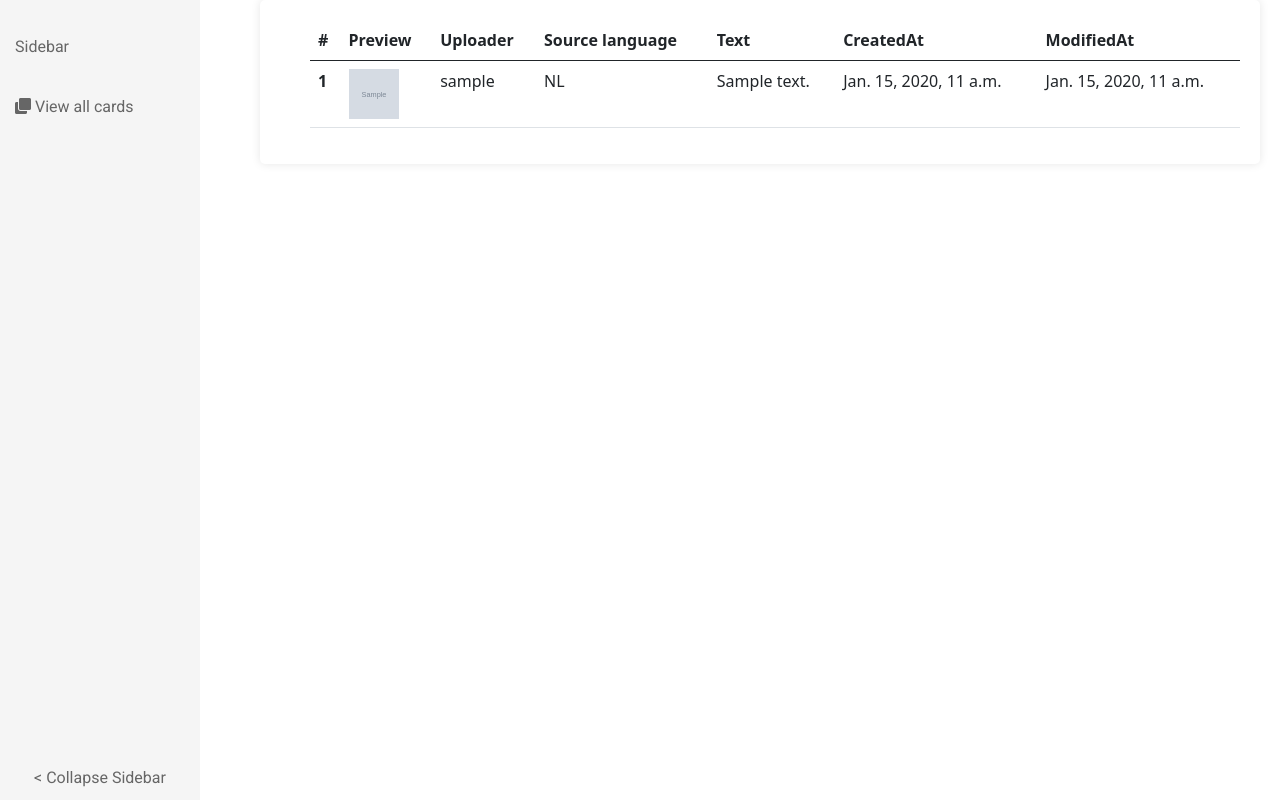
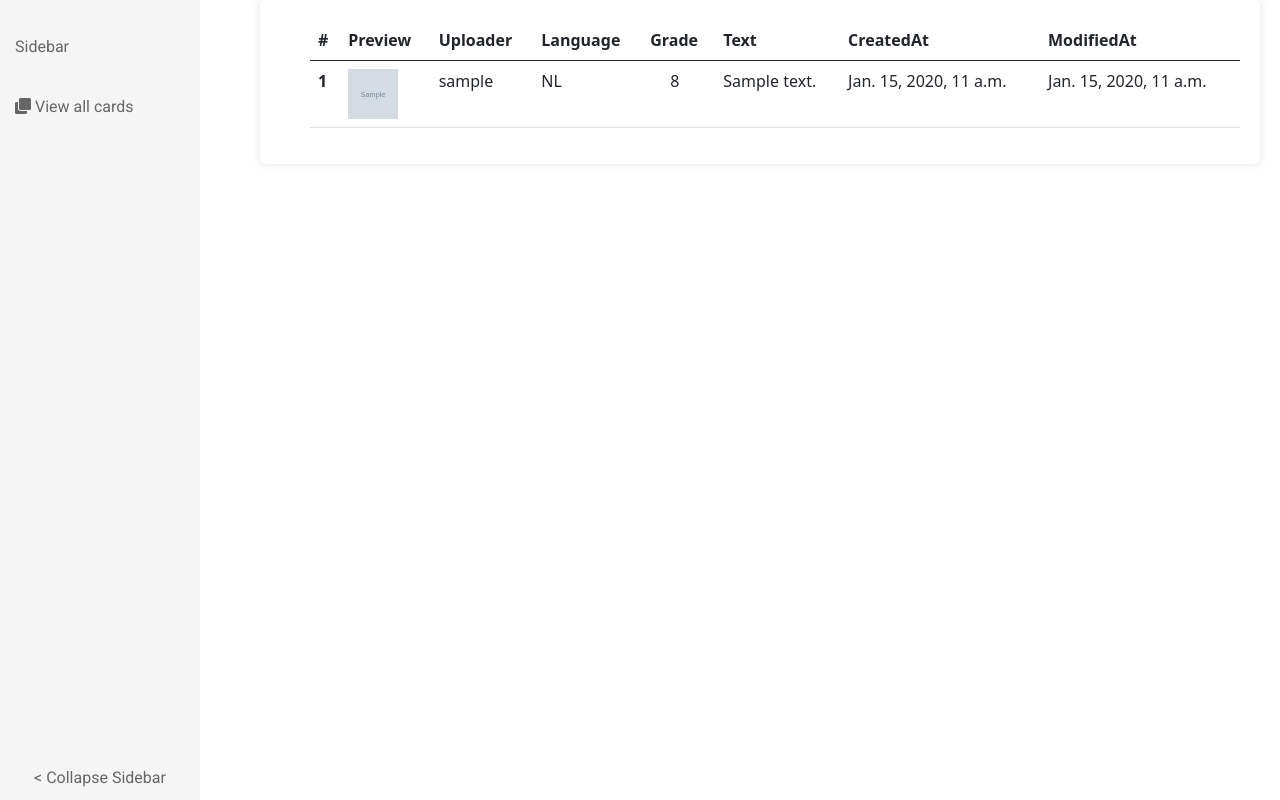
Before and after one commit to DennisWYH/Survival-language-app, a Django app: page /card/ in a window 1280 px wide. Run offline with Django 5.2, Linux system fonts and the light colour scheme; tables that the repository leaves empty hold one stand-in row (values such as "Sample post"); grey boxes marked "Sample" are stand-in pictures.

Commit message:
display a color representation of the grade

```diff
--- a/card/templates/card/card_index.html
+++ b/card/templates/card/card_index.html
@@ -13,6 +13,25 @@
             max-width: 500px;
             max-height: 500px;
         }
+        .grade-dot {
+            display: inline-flex;
+            align-items: center;
+            width: 15px;
+            height: 15px;
+            border-radius: 50%;
+            margin-right: 5px;
+        }
+
+        .grade-4 { background-color: green; }
+        .grade-5 { background-color: #3271a8; }
+        .grade-6a { background-color: black; }
+        .grade-6a-plus { background-color: orange; }
+        .grade-6b { background-color: yellow; }
+        .grade-6b-plus { background-color: blue; }
+        .grade-6c { background-color: red; }
+        .grade-6c-plus { background-color: purple; }
+        .grade-7a { background-color: white; }
+        .grade-7a-plus { background-color: mediumaquamarine; }
     </style>
     <link rel="stylesheet" href="https://cdnjs.cloudflare.com/ajax/libs/font-awesome/5.15.4/css/all.min.css">    {% load static %}
     <link href="https://fonts.googleapis.com/css2?family=Roboto:wght@400;700&display=swap" rel="stylesheet">    <link rel="stylesheet" href="{% static 'card/sidebar.css' %}">
@@ -32,7 +51,8 @@
                 <th scope="col">#</th>
                 <th scope="col">Preview</th>
                 <th scope="col">Uploader</th>
-                <th scope="col">Source language</th>
+                <th scope="col">Language</th>
+                <th scope="col">Grade</th>
                 <th scope="col">Text</th>
                 <th scope="col">CreatedAt</th>
                 <th scope="col">ModifiedAt</th>
@@ -40,11 +60,17 @@
             </thead>
             <tbody>
                 {% for card in cards %}
-                <tr class="clickable-row" data-href="/card/{{ card.id }}/">
+                <tr class="clickable-row" data-href="/card/{{ card.id }}/" data-grade="{{ card.grade }}">
                     <th scope="row">{{ forloop.counter}}</th>
                     <th><img src="{{ card.image.url}}" style="width: 50px; height: 50px;"></th>
                     <td>{{ card.upload_by_userName }}</td>
                     <td>{{ card.lan }}</td>
+                    <td>
+                        <div style="display: flex; align-items: center;">
+                            <span class="grade-dot"></span>
+                            {{ card.grade }}
+                        </div>
+                    </td>
                     <td>{{ card.text }}</td>
                     <td>{{ card.creation_date }}</td>
                     <td>{{ card.modification_date }}</td>
@@ -62,6 +88,12 @@
                     window.location.href = row.dataset.href;
                 });
             });
+            const gradeDots = document.querySelectorAll(".grade-dot");
+            gradeDots.forEach(dot => {
+                let grade = dot.closest(".clickable-row").dataset.grade;
+                grade = grade.replace(/\+/g, '-plus');
+                dot.classList.add('grade-' + grade);
+            });
         });
     </script>
     <!-- Bootstrap 5 JavaScript -->
```
